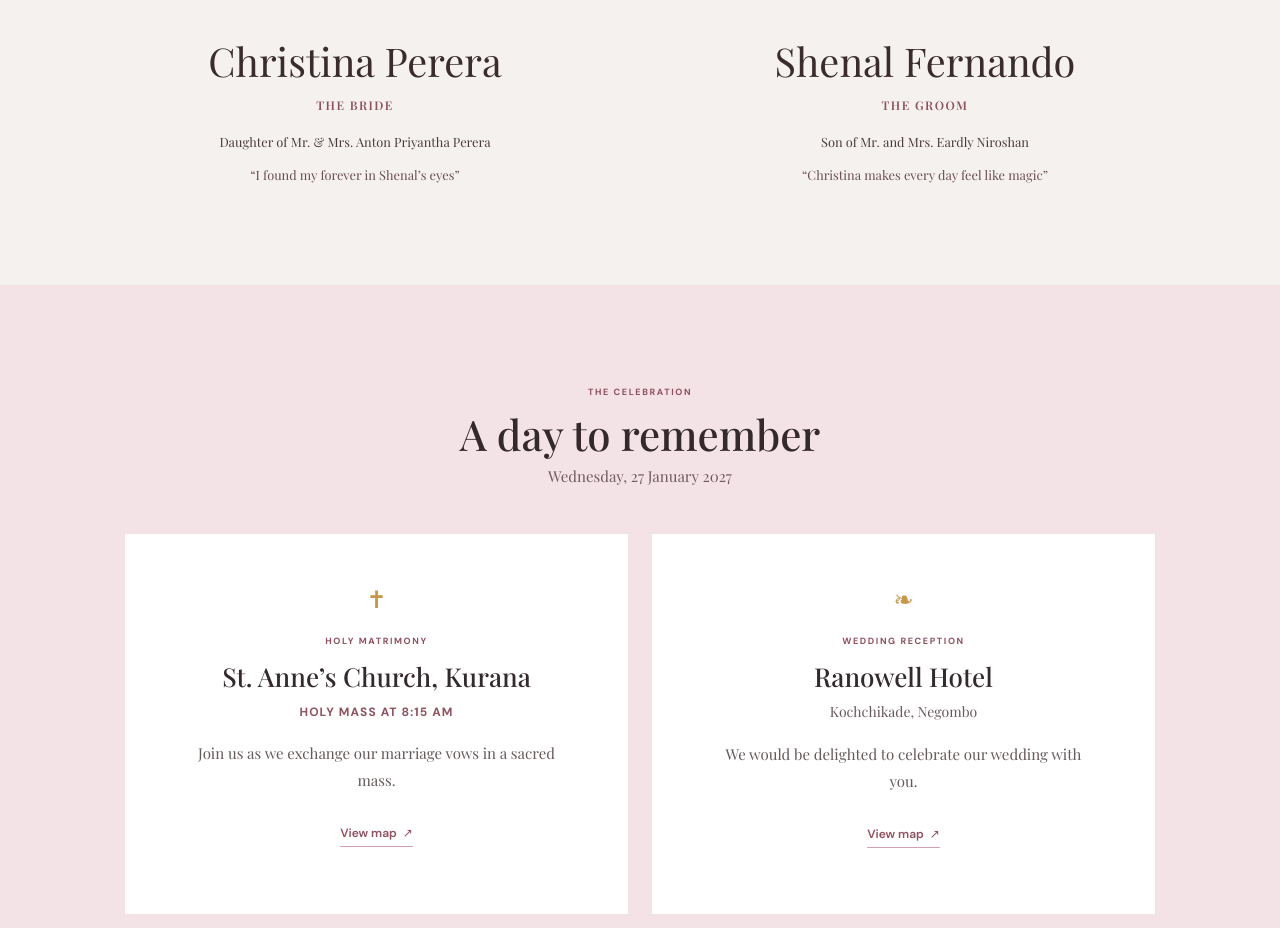
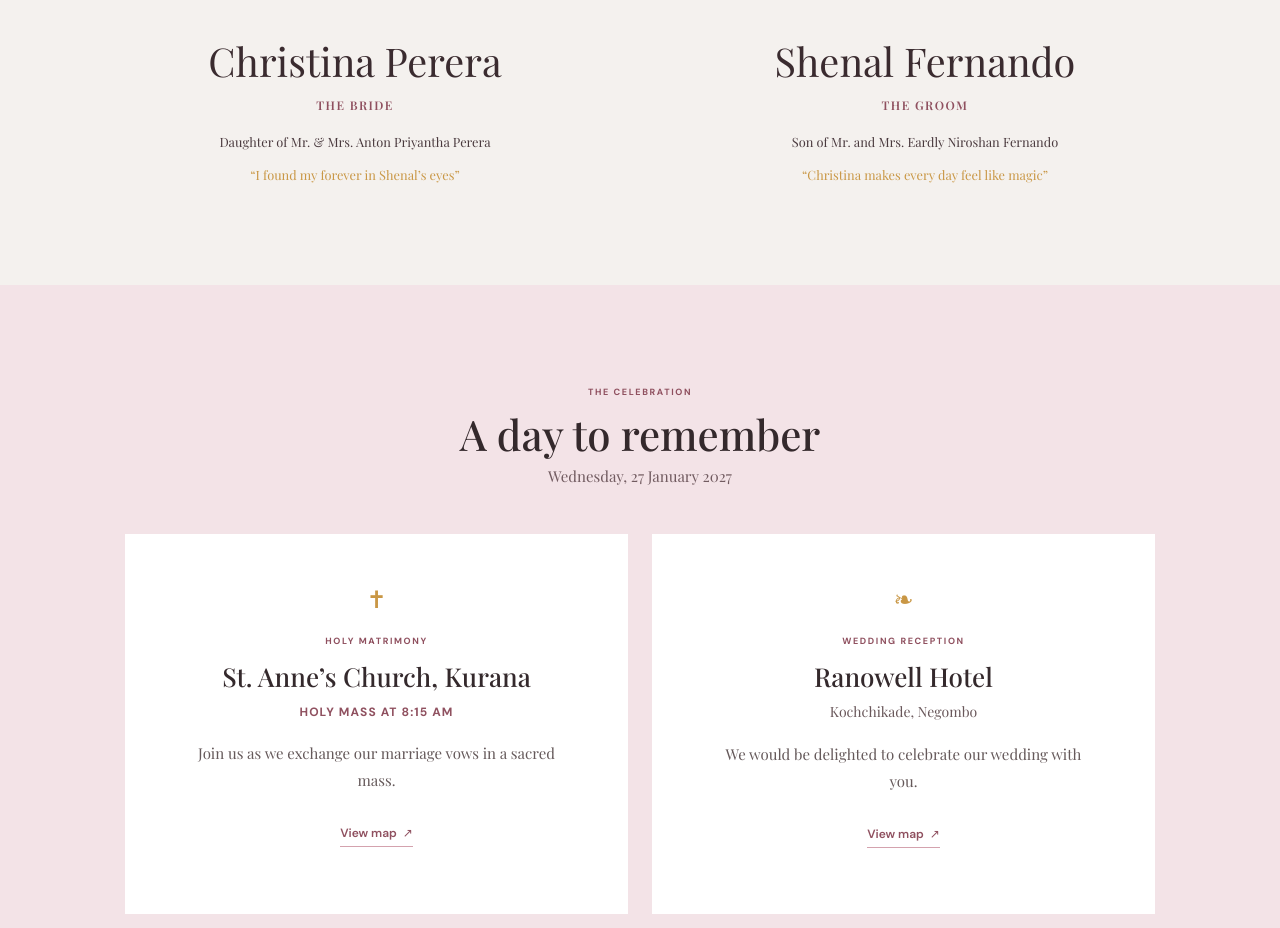
Before and after one commit to tharindu1998/wedding-invities-collector, a React (Vite) app: page / in a window 1280 px wide. Shown: the part 1020-1948 px from the top of the page. Built offline with nearby package versions, Linux system fonts and the light colour scheme; no server answers.

Commit message:
Fix Text colours

```diff
--- a/src/App.jsx
+++ b/src/App.jsx
@@ -175,7 +175,7 @@ export default function App() {
           <div className="happy-couple__person">
           <h3>Shenal Fernando</h3>
             <p className="happy-couple__role">The Groom</p>
-          <p className="happy-couple__meta">Son of Mr. and Mrs. Eardly Niroshan</p>
+          <p className="happy-couple__meta">Son of Mr. and Mrs. Eardly Niroshan Fernando</p>
           <p className="happy-couple__quote">“Christina makes every day feel like magic”</p>
           </div>
         </div>
--- a/src/style.css
+++ b/src/style.css
@@ -80,7 +80,7 @@ iframe[title="Powered by Netlify"] { display: none !important; }
 .happy-couple__person h3 { margin: 0 0 12px; color: #3a2b2f; font: 400 clamp(28px, 3.1vw, 48px)/1.2 var(--serif); font-style: italic; }
 .happy-couple__role { margin: 0 0 18px; color: var(--rose-dark); font: 600 12px var(--serif); letter-spacing: .12em; text-transform: uppercase; }
 .happy-couple__meta { margin: 0 0 12px; color: #4a3a3e; font: 400 clamp(12px, 1vw, 16px)/1.7 var(--serif); }
-.happy-couple__quote { margin: 0; color: #6b4e54; font: 400 clamp(12px, 1vw, 16px)/1.6 var(--serif); font-style: italic; }
+.happy-couple__quote { margin: 0; color: var(--gold); font: 400 clamp(12px, 1vw, 16px)/1.6 var(--serif); font-style: italic; }
 .section-heading { margin: 0 auto 48px; text-align: center; }
 .section-heading h2, .countdown h2 { margin: 10px 0 8px; font: 500 clamp(28px, 4vw, 42px)/1.15 var(--serif); }
 .section-heading__date { margin: 0; color: #715b60; font: 15px var(--serif); }
```
